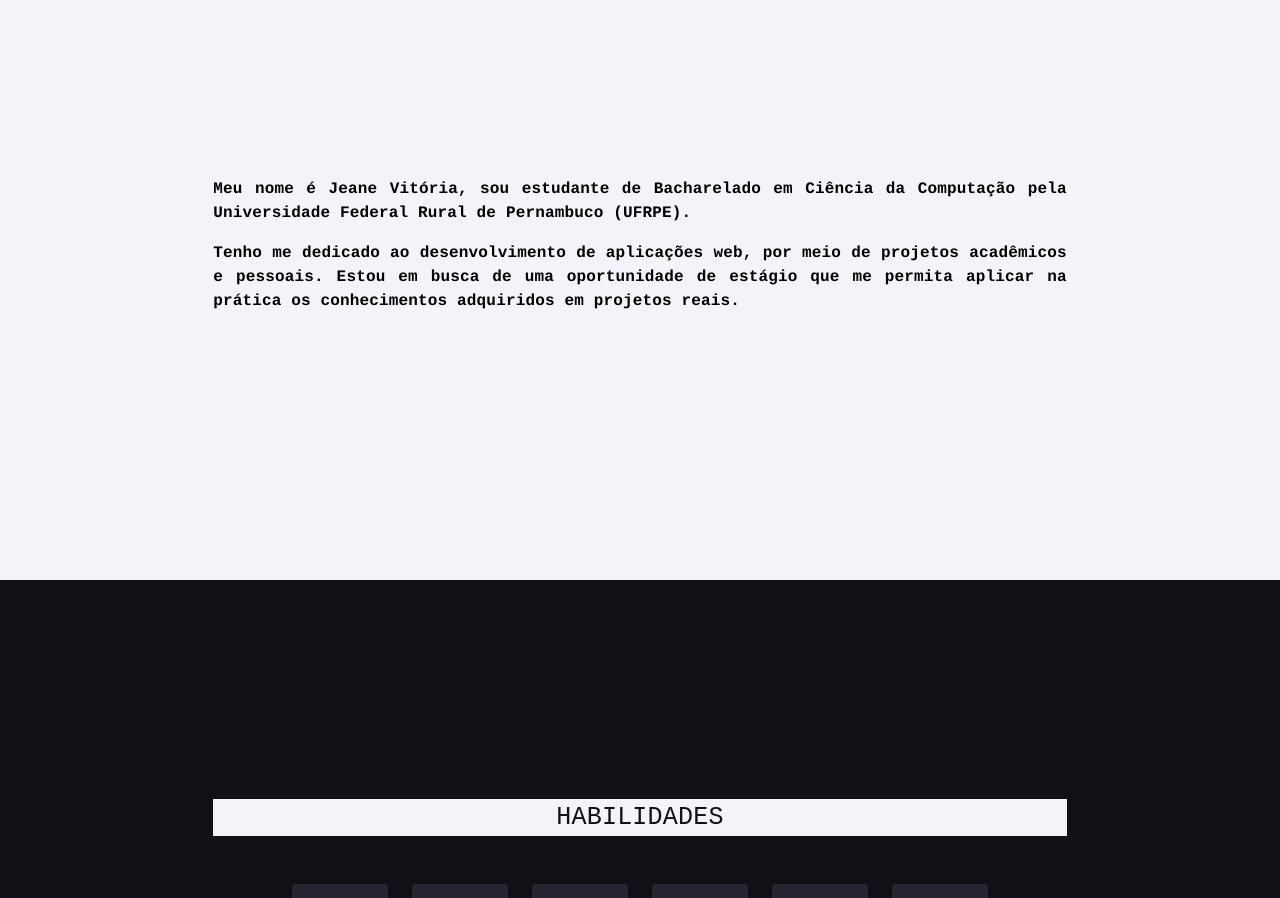
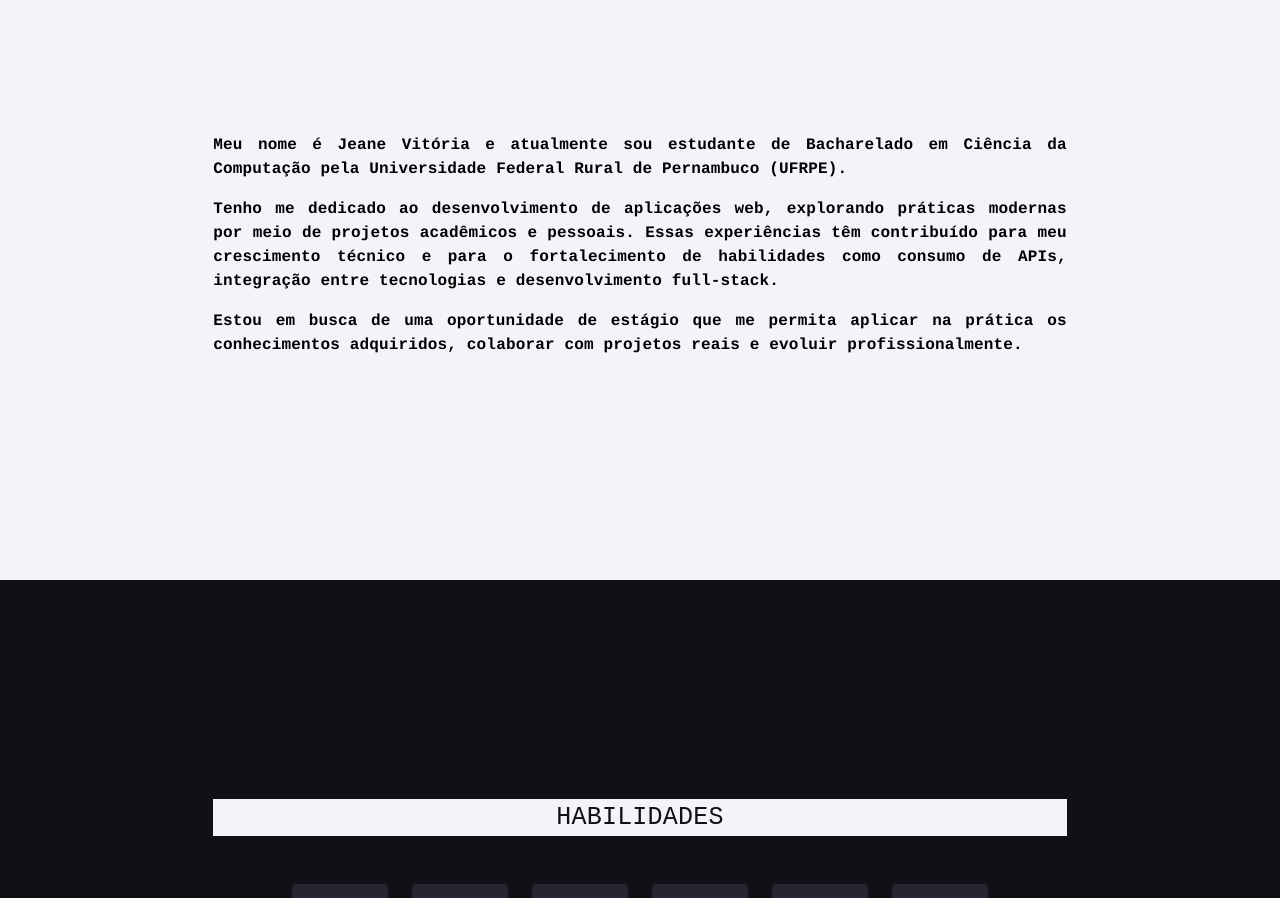
Before and after one commit to jeanevitoria/portfolio, a React (Vite) app: page / in a window 1280 px wide. Shown: the part 1020-1918 px from the top of the page. Built offline with nearby package versions, Linux system fonts and the light colour scheme.

Commit message:
feat: aboutme updated.

```diff
--- a/src/pages/AboutMe.jsx
+++ b/src/pages/AboutMe.jsx
@@ -21,11 +21,15 @@ const AboutMe = forwardRef((props, ref) => {
             </div>
 
             <div className="flex flex-col md:flex-row items-center justify-start mx-8 md:mx-0 md:w-2/3 gap-12 h-[80vh]">
-
                 <div className="flex flex-col">
-                    <Typography sx={{ fontFamily: 'courier', textAlign: 'justify', fontWeight: 'bold' }}>Meu nome é Jeane Vitória, sou estudante de Bacharelado em Ciência da Computação pela Universidade Federal Rural de Pernambuco (UFRPE). </Typography>
-                    <Typography sx={{ fontFamily: 'courier', fontWeight: 'bold', textAlign: 'justify', mt: 2 }}>
-                        Tenho me dedicado ao desenvolvimento de aplicações web, por meio de projetos acadêmicos e pessoais. Estou em busca de uma oportunidade de estágio que me permita aplicar na prática os conhecimentos adquiridos em projetos reais.
+                    <Typography sx={{ fontFamily: 'courier', textAlign: 'justify', fontWeight: 'bold' }} >
+                        Meu nome é Jeane Vitória e atualmente sou estudante de Bacharelado em Ciência da Computação pela Universidade Federal Rural de Pernambuco (UFRPE).
+                    </Typography>
+                    <Typography sx={{ fontFamily: 'courier', fontWeight: 'bold', textAlign: 'justify', mt: 2 }} >
+                        Tenho me dedicado ao desenvolvimento de aplicações web, explorando práticas modernas por meio de projetos acadêmicos e pessoais. Essas experiências têm contribuído para meu crescimento técnico e para o fortalecimento de habilidades como consumo de APIs, integração entre tecnologias e desenvolvimento full-stack.
+                    </Typography>
+                    <Typography sx={{ fontFamily: 'courier', fontWeight: 'bold', textAlign: 'justify', mt: 2 }} >
+                        Estou em busca de uma oportunidade de estágio que me permita aplicar na prática os conhecimentos adquiridos, colaborar com projetos reais e evoluir profissionalmente.
                     </Typography>
                 </div>
             </div>
```
